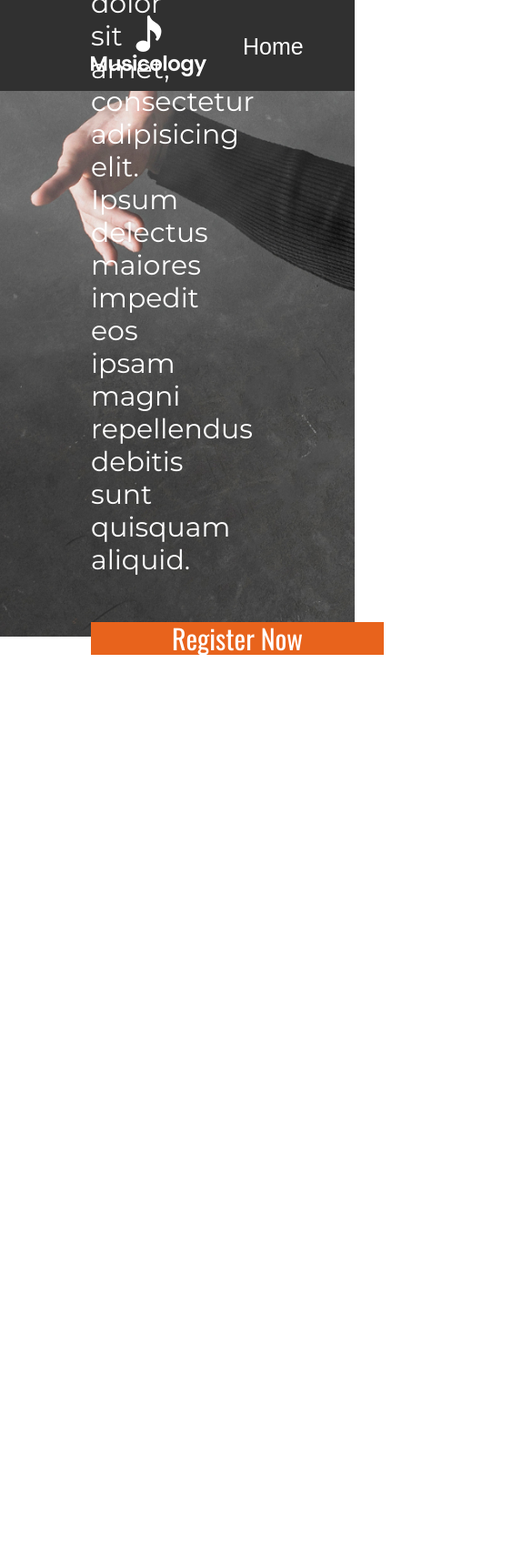
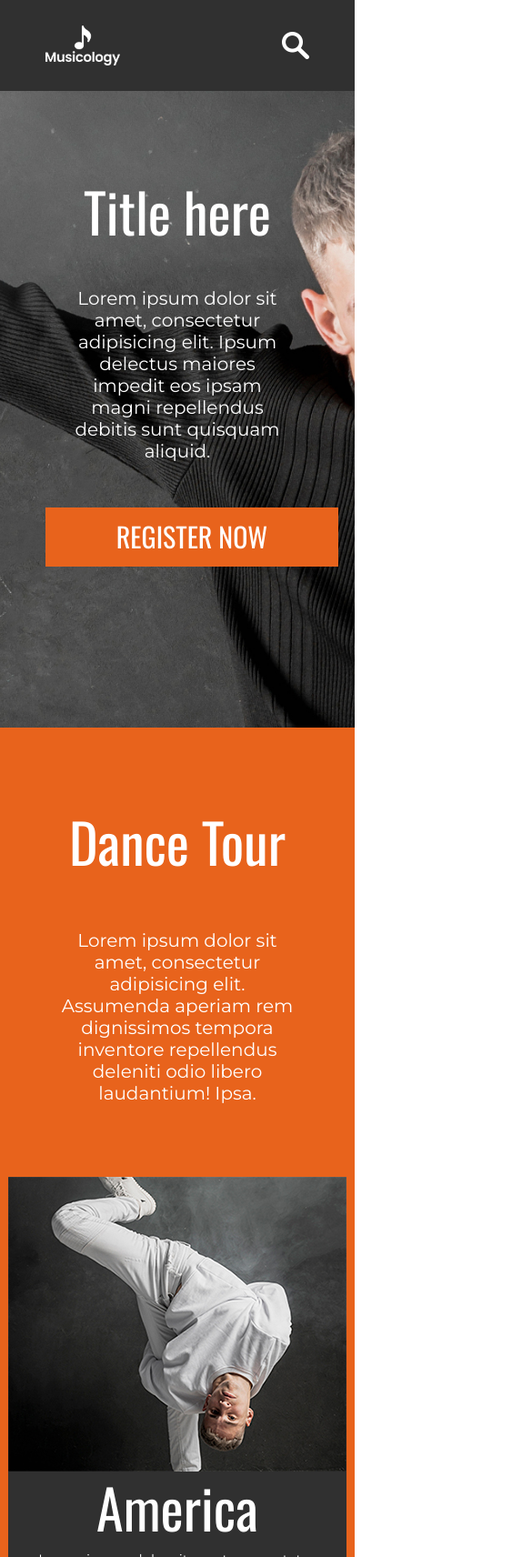
Before and after one commit to Grigoriy5544/Musicology, a plain HTML site: page index.html in a window 390 px wide. Shown: the top 1712 px of the page at 91% size, 585 px wide, since content can reach past the window. Before the commit the page ends 844 px from the top, so only its background shows below. Drawn offline with nearby package versions, Linux system fonts and the light colour scheme.

Commit message:
added adptive

```diff
--- a/css/normolize.css
+++ b/css/normolize.css
@@ -1,9 +1,7 @@
 * {
 	box-sizing: border-box;
-    font-family: sans-serif;
 	font-weight: 400;
 }
-
 
 html {
 	line-height: 1.15; /* 1 */
@@ -171,7 +169,8 @@ textarea {
  */
 
 button,
-input { /* 1 */
+input {
+	/* 1 */
 	overflow: visible;
 }
 
@@ -181,7 +180,8 @@ input { /* 1 */
  */
 
 button,
-select { /* 1 */
+select {
+	/* 1 */
 	text-transform: none;
 }
 
@@ -190,9 +190,9 @@ select { /* 1 */
  */
 
 button,
-[type="button"],
-[type="reset"],
-[type="submit"] {
+[type='button'],
+[type='reset'],
+[type='submit'] {
 	-webkit-appearance: button;
 }
 
@@ -201,9 +201,9 @@ button,
  */
 
 button::-moz-focus-inner,
-[type="button"]::-moz-focus-inner,
-[type="reset"]::-moz-focus-inner,
-[type="submit"]::-moz-focus-inner {
+[type='button']::-moz-focus-inner,
+[type='reset']::-moz-focus-inner,
+[type='submit']::-moz-focus-inner {
 	border-style: none;
 	padding: 0;
 }
@@ -213,9 +213,9 @@ button::-moz-focus-inner,
  */
 
 button:-moz-focusring,
-[type="button"]:-moz-focusring,
-[type="reset"]:-moz-focusring,
-[type="submit"]:-moz-focusring {
+[type='button']:-moz-focusring,
+[type='reset']:-moz-focusring,
+[type='submit']:-moz-focusring {
 	outline: 1px dotted ButtonText;
 }
 
@@ -264,8 +264,8 @@ textarea {
  * 2. Remove the padding in IE 10.
  */
 
-[type="checkbox"],
-[type="radio"] {
+[type='checkbox'],
+[type='radio'] {
 	box-sizing: border-box; /* 1 */
 	padding: 0; /* 2 */
 }
@@ -274,8 +274,8 @@ textarea {
  * Correct the cursor style of increment and decrement buttons in Chrome.
  */
 
-[type="number"]::-webkit-inner-spin-button,
-[type="number"]::-webkit-outer-spin-button {
+[type='number']::-webkit-inner-spin-button,
+[type='number']::-webkit-outer-spin-button {
 	height: auto;
 }
 
@@ -284,7 +284,7 @@ textarea {
  * 2. Correct the outline style in Safari.
  */
 
-[type="search"] {
+[type='search'] {
 	-webkit-appearance: textfield; /* 1 */
 	outline-offset: -2px; /* 2 */
 }
@@ -293,7 +293,7 @@ textarea {
  * Remove the inner padding in Chrome and Safari on macOS.
  */
 
-[type="search"]::-webkit-search-decoration {
+[type='search']::-webkit-search-decoration {
 	-webkit-appearance: none;
 }
 
--- a/css/style.css
+++ b/css/style.css
@@ -1,16 +1,23 @@
+:root {
+	--orange: #e8631c;
+	--grey: #303030;
+	--font-size-title: 124px;
+	--font-size-description: 30px;
+}
+
 .container {
 	height: 100%;
 	width: 100%;
 	max-width: 1440px;
 	margin: 0 auto;
-	padding: 0 100px;
+	padding: 0 50px;
 }
 
 .title {
 	display: inline-block;
 	color: #ffffff;
 	font-family: 'Oswald', sans-serif;
-	font-size: 124px;
+	font-size: var(--font-size-title);
 	margin: 0;
 }
 
@@ -19,7 +26,7 @@
 	color: #ffffff;
 	margin: 0;
 	font-family: 'Montserrat', sans-serif;
-	font-size: 30px;
+	font-size: var(--font-size-description);
 	line-height: 1.2;
 }
 
@@ -28,18 +35,21 @@
 	width: 322px;
 	height: 65px;
 	text-align: center;
-	background: #303030;
+	background: var(--grey);
 	font-family: 'Oswald', sans-serif;
+	text-transform: uppercase;
 	font-size: 30px;
 	border: none;
+	outline: none;
 }
 
 /* Header */
 
 .header {
-	background: #303030;
+	background: var(--grey);
 	height: 100px;
 	padding: 23px 0;
+	overflow: hidden;
 }
 
 .header .container {
@@ -52,12 +62,16 @@
 .header__list {
 	display: flex;
 	gap: 55px;
+	text-transform: uppercase;
+	font-family: 'Oswald', sans-serif;
+	list-style: none;
+	font-size: 25px;
+	font-weight: 400;
 }
 
-.header__list-item {
-	list-style: none;
-	font-family: 'Oswald', sans-serif;
-	font-size: 25px;
+.menu__wrapper {
+	display: flex;
+	gap: 15px;
 }
 
 .header__list-item > a {
@@ -69,26 +83,181 @@
 
 .hero {
 	height: 700px;
-	background: url('/img/section-hero-bg.jpg') no-repeat;
-	background-size: cover;
-	background-position-y: -100px;
-	padding-bottom: 80px;
+	background: url('/img/section-hero-bg.jpg') no-repeat center center/cover;
 }
 
 .hero .container {
 	display: flex;
 	flex-direction: column;
 	justify-content: end;
+	padding-bottom: 80px;
 }
 
 .hero .description {
 	margin-top: 40px;
 	margin-bottom: 50px;
-	max-width: 50%;
+	max-width: 60%;
 }
 
 .hero .btn-primary {
-	background-color: #e8631c;
+	background-color: var(--orange);
 	cursor: pointer;
 	color: #ffffff;
 }
+
+/* Section Dance-Tour */
+
+.dance-tour {
+	overflow: hidden;
+	height: auto;
+	background: var(--orange);
+	position: relative;
+}
+
+.dance-tour::before {
+	content: '';
+	height: 100%;
+	width: 100%;
+	top: -500px;
+	left: -500px;
+	background: url('/img/Shape.png') no-repeat;
+	position: absolute;
+	rotate: 10deg;
+}
+
+.dance-tour .container > .title {
+	display: block;
+	padding-top: 90px;
+	margin-bottom: 63px;
+	text-align: center;
+	font-size: 75px;
+	position: relative;
+	z-index: 1;
+}
+
+.dance-tour .container > .description {
+	max-width: 860px;
+	display: block;
+	margin: 0 auto;
+}
+
+.cards {
+	position: relative;
+	margin-top: 80px;
+	display: flex;
+	align-items: center;
+	justify-content: space-between;
+	gap: 25px;
+	z-index: 3;
+	padding-bottom: 25px;
+}
+
+.card {
+	background: var(--grey);
+	height: 497px;
+	width: 372px;
+	text-align: center;
+}
+
+.card .title {
+	padding-top: 40px;
+	font-size: 36px;
+	margin-bottom: 15px;
+}
+
+.card .description {
+	font-size: 22px;
+	padding-bottom: 23px;
+}
+
+/* Adaptive */
+
+@media screen and (max-width: 1280px) {
+	:root {
+		--font-size-title: 90px;
+		--font-size-description: 25px;
+	}
+
+	.container {
+		max-width: 1180px;
+	}
+
+	.cards {
+		align-items: center;
+		flex-direction: column;
+	}
+}
+
+@media screen and (max-width: 1024px) {
+	:root {
+		--font-size-title: 70px;
+		--font-size-description: 22px;
+	}
+
+	.container {
+		max-width: 924px;
+	}
+
+	.header__list {
+		display: none;
+	}
+	.header-logo {
+		height: 80%;
+	}
+	.burger-lines {
+		display: block;
+	}
+
+	.dance-tour .container .title {
+		font-size: var(--font-size-title);
+	}
+
+	.dance-tour .container > .description {
+		max-width: 90%;
+		margin: 0 auto;
+		text-align: center;
+	}
+
+	.card .title,
+	.card .description {
+		font-size: 15px;
+		padding: 0;
+	}
+}
+
+@media screen and (max-width: 768px) {
+	:root {
+		--font-size-title: 60px;
+		--font-size-description: 20px;
+	}
+
+	.container {
+		max-width: 668px;
+	}
+
+	.hero .container {
+		justify-content: center;
+	}
+
+	.hero .title {
+		max-width: 80%;
+		margin: 0px auto;
+	}
+
+	.hero .description {
+		display: inline-block;
+		max-width: 80%;
+		margin: 50px auto;
+		text-align: center;
+	}
+
+	.hero .btn-primary {
+		margin-left: auto;
+		margin-right: auto;
+	}
+
+	.card .title,
+	.card .description {
+		font-size: 15px;
+	}
+}
--- a/index.html
+++ b/index.html
@@ -1,25 +1,28 @@
 <!DOCTYPE html>
-<html lang="en">
-
+<html lang="ru">
 	<head>
-    <meta charset="UTF-8">
-    <meta name="viewport"
-        content="width=device-width, user-scalable=no, initial-scale=1.0, maximum-scale=1.0, minimum-scale=1.0">
-    <meta http-equiv="X-UA-Compatible" content="ie=edge">
-    <link rel="preconnect" href="https://fonts.googleapis.com">
-    <link rel="preconnect" href="https://fonts.gstatic.com" crossorigin>
+		<meta charset="UTF-8" />
+		<meta
+			name="viewport"
+			content="width=device-width, user-scalable=no, initial-scale=1.0, maximum-scale=1.0, minimum-scale=1.0"
+		/>
+		<meta http-equiv="X-UA-Compatible" content="ie=edge" />
+		<link rel="preconnect" href="https://fonts.googleapis.com" />
+		<link rel="preconnect" href="https://fonts.gstatic.com" crossorigin />
 		<link
 			href="https://fonts.googleapis.com/css2?family=Montserrat:wght@400;500;600;700&family=Oswald:wght@400;500;600;700&display=swap"
-        rel="stylesheet">
+			rel="stylesheet"
+		/>
 		<title>Musicology</title>
-    <link rel="stylesheet" href="css/normolize.css">
-    <link rel="stylesheet" href="css/style.css">
+		<link rel="stylesheet" href="css/normolize.css" />
+		<link rel="stylesheet" href="css/style.css" />
+		<script defer src="main.js"></script>
 	</head>
 
 	<body>
 		<header class="header">
 			<div class="container">
-            <img src="img/header-logo.png" alt="">
+				<img src="img/header-logo.png" alt="" class="header-logo" />
 				<ul class="header__list">
 					<li class="header__list-item"><a href="#">Home</a></li>
 					<li class="header__list-item"><a href="#">Product</a></li>
@@ -27,18 +30,56 @@
 					<li class="header__list-item"><a href="#">About</a></li>
 					<li class="header__list-item"><a href="#">Contact</a></li>
 				</ul>
-            <img src="img/search.png" alt="">
+				<div class="menu__wrapper">
+					<img src="img/search.png" alt="" />
+				</div>
 			</div>
 		</header>
 		<main>
 			<section class="hero">
 				<div class="container">
 					<h1 class="title">Title here</h1>
-                <p class="description">Lorem ipsum dolor sit amet, consectetur adipisicing elit. Ipsum delectus maiores impedit eos ipsam magni repellendus debitis sunt quisquam aliquid.</p>
+					<p class="description">
+						Lorem ipsum dolor sit amet, consectetur adipisicing elit. Ipsum
+						delectus maiores impedit eos ipsam magni repellendus debitis sunt
+						quisquam aliquid.
+					</p>
 					<button class="btn-primary">Register Now</button>
+				</div>
+			</section>
+			<section class="dance-tour">
+				<div class="container">
+					<h2 class="title">Dance Tour</h2>
+					<p class="description">
+						Lorem ipsum dolor sit amet, consectetur adipisicing elit. Assumenda
+						aperiam rem dignissimos tempora inventore repellendus deleniti odio
+						libero laudantium! Ipsa.
+					</p>
+					<div class="cards">
+						<div class="card">
+							<img src="/img/card1.jpg" alt="" />
+							<h3 class="title">America</h3>
+							<p class="description">
+								Lorem ipsum dolor sit amet, consectetur adipiscing elit.
+							</p>
+						</div>
+						<div class="card">
+							<img src="/img/card2.jpg" alt="" />
+							<h3 class="title">Asia</h3>
+							<p class="description">
+								Lorem ipsum dolor sit amet, consectetur adipiscing elit.
+							</p>
+						</div>
+						<div class="card">
+							<img src="/img/card3.jpg" alt="" />
+							<h3 class="title">Australia</h3>
+							<p class="description">
+								Lorem ipsum dolor sit amet, consectetur adipiscing elit.
+							</p>
+						</div>
+					</div>
 				</div>
 			</section>
 		</main>
 	</body>
-
 </html>
```
Also changed, not shown: img/Shape.png (added), img/card1.jpg (added), img/card2.jpg (added), img/card3.jpg (added). Lines whose indentation alone changed are shown as unchanged.
